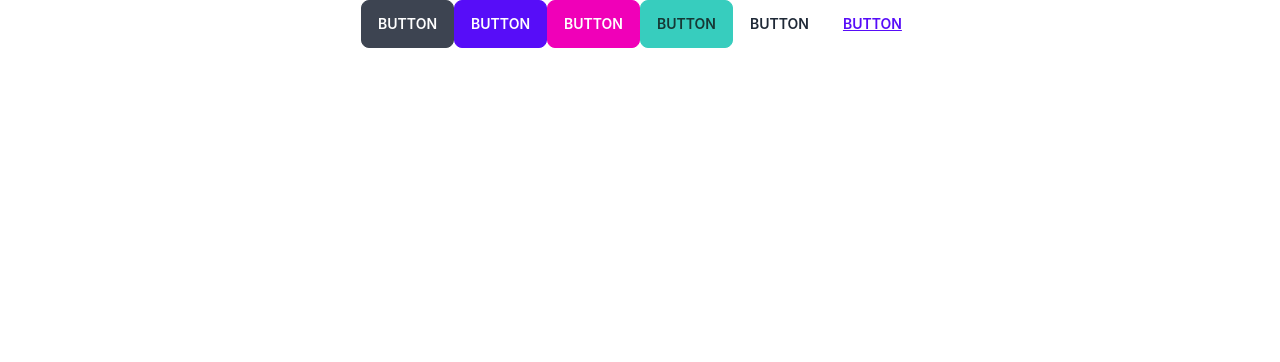
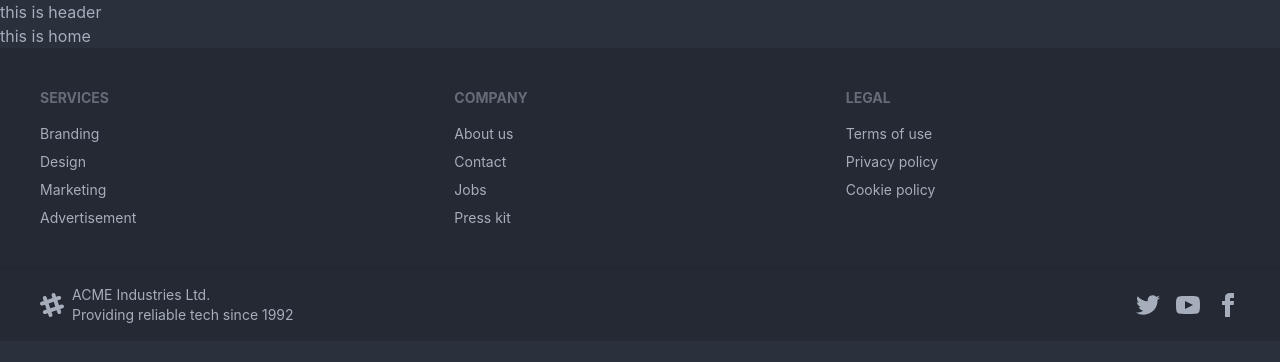
Before and after one commit to Sayeednayeem1/b6a11-service-review-client, a React (Create React App) app: page / in a window 1280 px wide. Shown: the top 362 px of the page. Built offline with nearby package versions, Linux system fonts and the light colour scheme.

Commit message:
added footer

```diff
--- a/public/index.html
+++ b/public/index.html
@@ -1,5 +1,5 @@
 <!DOCTYPE html>
-<html lang="en">
+<html data-theme="dark" lang="en">
   <head>
     <meta charset="utf-8" />
     <link rel="icon" href="%PUBLIC_URL%/favicon.ico" />
--- a/src/App.js
+++ b/src/App.js
@@ -1,15 +1,12 @@
 
+import { RouterProvider } from 'react-router-dom';
 import './App.css';
+import router from './router/Routes/Routes';
 
 function App() {
   return (
-    <div className="App">
-      <button className="btn">Button</button>
-      <button className="btn btn-primary">Button</button>
-      <button className="btn btn-secondary">Button</button>
-      <button className="btn btn-accent">Button</button>
-      <button className="btn btn-ghost">Button</button>
-      <button className="btn btn-link">Button</button>
+    <div className="">
+      <RouterProvider router={router}></RouterProvider>
     </div>
   );
 }
--- /dev/null
+++ b/src/Pages/Home/Home/Home.js
@@ -0,0 +1,11 @@
+import React from 'react';
+
+const Home = () => {
+    return (
+        <div>
+            <h5>this is home</h5>
+        </div>
+    );
+};
+
+export default Home;
--- /dev/null
+++ b/src/Pages/Shared/Footer/Footer.js
@@ -0,0 +1,45 @@
+import React from 'react';
+
+const Footer = () => {
+    return (
+        <div className='container'>
+            <footer className="footer p-10 bg-base-200 text-base-content">
+                <div>
+                    <span className="footer-title">Services</span>
+                    <a href='/' className="link link-hover">Branding</a>
+                    <a href='/' className="link link-hover">Design</a>
+                    <a href='/' className="link link-hover">Marketing</a>
+                    <a href='/' className="link link-hover">Advertisement</a>
+                </div>
+                <div>
+                    <span className="footer-title">Company</span>
+                    <a href='/' className="link link-hover">About us</a>
+                    <a href='/' className="link link-hover">Contact</a>
+                    <a href='/' className="link link-hover">Jobs</a>
+                    <a href='/' className="link link-hover">Press kit</a>
+                </div>
+                <div>
+                    <span className="footer-title">Legal</span>
+                    <a href='/' className="link link-hover">Terms of use</a>
+                    <a href='/' className="link link-hover">Privacy policy</a>
+                    <a href='/' className="link link-hover">Cookie policy</a>
+                </div>
+            </footer>
+            <footer className="footer px-10 py-4 border-t bg-base-200 text-base-content border-base-300">
+                <div className="items-center grid-flow-col">
+                    <svg width="24" height="24" viewBox="0 0 24 24" xmlns="http://www.w3.org/2000/svg" fillRule="evenodd" clipRule="evenodd" className="fill-current"><path d="M22.672 15.226l-2.432.811.841 2.515c.33 1.019-.209 2.127-1.23 2.456-1.15.325-2.148-.321-2.463-1.226l-.84-2.518-5.013 1.677.84 2.517c.391 1.203-.434 2.542-1.831 2.542-.88 0-1.601-.564-1.86-1.314l-.842-2.516-2.431.809c-1.135.328-2.145-.317-2.463-1.229-.329-1.018.211-2.127 1.231-2.456l2.432-.809-1.621-4.823-2.432.808c-1.355.384-2.558-.59-2.558-1.839 0-.817.509-1.582 1.327-1.846l2.433-.809-.842-2.515c-.33-1.02.211-2.129 1.232-2.458 1.02-.329 2.13.209 2.461 1.229l.842 2.515 5.011-1.677-.839-2.517c-.403-1.238.484-2.553 1.843-2.553.819 0 1.585.509 1.85 1.326l.841 2.517 2.431-.81c1.02-.33 2.131.211 2.461 1.229.332 1.018-.21 2.126-1.23 2.456l-2.433.809 1.622 4.823 2.433-.809c1.242-.401 2.557.484 2.557 1.838 0 .819-.51 1.583-1.328 1.847m-8.992-6.428l-5.01 1.675 1.619 4.828 5.011-1.674-1.62-4.829z"></path></svg>
+                    <p>ACME Industries Ltd. <br />Providing reliable tech since 1992</p>
+                </div>
+                <div className="md:place-self-center md:justify-self-end">
+                    <div className="grid grid-flow-col gap-4">
+                        <a href='/'><svg xmlns="http://www.w3.org/2000/svg" width="24" height="24" viewBox="0 0 24 24" className="fill-current"><path d="M24 4.557c-.883.392-1.832.656-2.828.775 1.017-.609 1.798-1.574 2.165-2.724-.951.564-2.005.974-3.127 1.195-.897-.957-2.178-1.555-3.594-1.555-3.179 0-5.515 2.966-4.797 6.045-4.091-.205-7.719-2.165-10.148-5.144-1.29 2.213-.669 5.108 1.523 6.574-.806-.026-1.566-.247-2.229-.616-.054 2.281 1.581 4.415 3.949 4.89-.693.188-1.452.232-2.224.084.626 1.956 2.444 3.379 4.6 3.419-2.07 1.623-4.678 2.348-7.29 2.04 2.179 1.397 4.768 2.212 7.548 2.212 9.142 0 14.307-7.721 13.995-14.646.962-.695 1.797-1.562 2.457-2.549z"></path></svg></a>
+                        <a href='/'><svg xmlns="http://www.w3.org/2000/svg" width="24" height="24" viewBox="0 0 24 24" className="fill-current"><path d="M19.615 3.184c-3.604-.246-11.631-.245-15.23 0-3.897.266-4.356 2.62-4.385 8.816.029 6.185.484 8.549 4.385 8.816 3.6.245 11.626.246 15.23 0 3.897-.266 4.356-2.62 4.385-8.816-.029-6.185-.484-8.549-4.385-8.816zm-10.615 12.816v-8l8 3.993-8 4.007z"></path></svg></a>
+                        <a href='/'><svg xmlns="http://www.w3.org/2000/svg" width="24" height="24" viewBox="0 0 24 24" className="fill-current"><path d="M9 8h-3v4h3v12h5v-12h3.642l.358-4h-4v-1.667c0-.955.192-1.333 1.115-1.333h2.885v-5h-3.808c-3.596 0-5.192 1.583-5.192 4.615v3.385z"></path></svg></a>
+                    </div>
+                </div>
+            </footer>
+        </div>
+    );
+};
+
+export default Footer;
--- /dev/null
+++ b/src/Pages/Shared/Header/Header.js
@@ -0,0 +1,11 @@
+import React from 'react';
+
+const Header = () => {
+    return (
+        <div>
+            <h3>this is header</h3>
+        </div>
+    );
+};
+
+export default Header;
--- /dev/null
+++ b/src/layout/Main.js
@@ -0,0 +1,16 @@
+import React from 'react';
+import { Outlet } from 'react-router-dom';
+import Footer from '../Pages/Shared/Footer/Footer';
+import Header from '../Pages/Shared/Header/Header';
+
+const Main = () => {
+    return (
+        <div>
+            <Header></Header>
+            <Outlet></Outlet>
+            <Footer></Footer>
+        </div>
+    );
+};
+
+export default Main;
--- /dev/null
+++ b/src/router/Routes/Routes.js
@@ -0,0 +1,19 @@
+import { createBrowserRouter } from "react-router-dom";
+import Main from "../../layout/Main";
+import Home from "../../Pages/Home/Home/Home";
+
+
+const router = createBrowserRouter([
+    {
+        path: '/',
+        element: <Main></Main>,
+        children: [
+            {
+                path: '/',
+                element: <Home></Home>
+            }
+        ]
+    }
+]);
+
+export default router;
```
